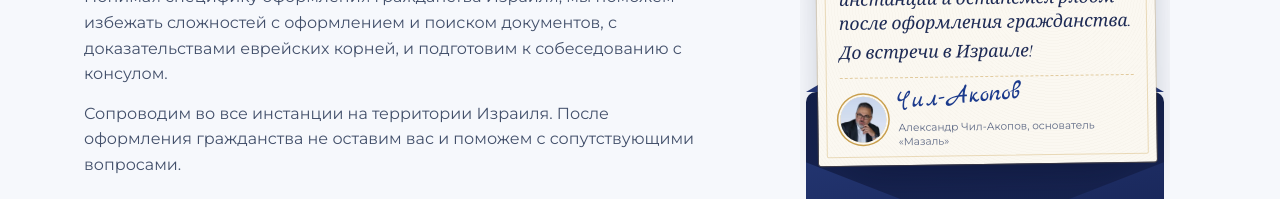
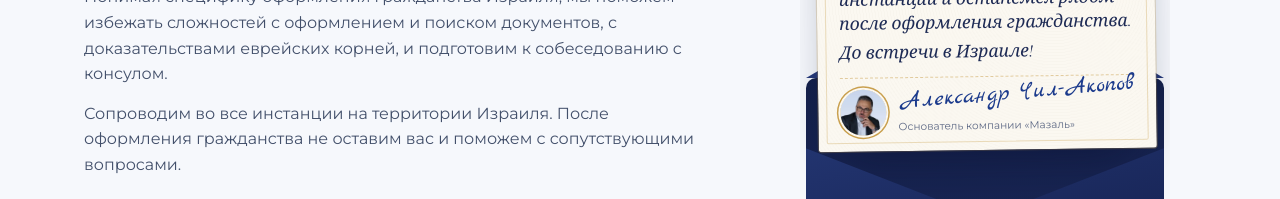
Before and after one commit to Avifrenk/mazal-site-demo, a plain HTML site: page index.html in a window 1280 px wide. Shown: the part 1347-1546 px from the top of the page. Drawn offline with nearby package versions, Linux system fonts and the light colour scheme; a web font is replaced by a local one.

Commit message:
Letter signature: full name, no duplicate below
Co-Authored-By: Claude Opus 5.5 <noreply@anthropic.com>

```diff
--- a/index.html
+++ b/index.html
@@ -309,7 +309,7 @@ body.lm-open{overflow:hidden}
 .lt p:first-child{font-size:21px;margin-bottom:6px}
 .ls{display:flex;align-items:center;gap:12px;margin-top:12px;padding-top:11px;border-top:1px dashed rgba(201,160,79,.5)}
 .ls-ph{width:46px;height:46px;border-radius:50%;object-fit:cover;flex-shrink:0;box-shadow:0 0 0 2px #FBF8F1,0 0 0 3.5px #C9A04F}
-.sign{font-family:"Marck Script",cursive;font-size:26px;line-height:1;color:#1B3A8C;transform:rotate(-4deg);transform-origin:left;display:inline-block}
+.sign{font-family:"Marck Script",cursive;font-size:24px;white-space:nowrap;line-height:1;color:#1B3A8C;transform:rotate(-4deg);transform-origin:left;display:inline-block}
 .sign-sub{font-size:10.5px;line-height:1.35;color:var(--muted);margin-top:5px}
 .wax{position:absolute;left:50%;bottom:85px;width:56px;height:56px;margin:0 0 -28px -28px;z-index:5;opacity:0;transform:translateY(60px) rotate(40deg) scale(.7);filter:drop-shadow(0 4px 6px rgba(0,0,0,.45));pointer-events:none}
 @media (max-width:520px){.lt{font-size:16.5px}.letter{padding:16px 18px 14px}}
@@ -956,7 +956,7 @@ footer .he{font-family:var(--hebrew);font-size:22px;color:#fff}
         </div>
         <div class="ls">
           <img class="ls-ph" src="img/alexander.webp" width="400" height="400" alt="Александр Чил-Акопов">
-          <div><div class="sign">Чил-Акопов</div><div class="sign-sub">Александр Чил-Акопов, основатель «Мазаль»</div></div>
+          <div><div class="sign">Александр Чил-Акопов</div><div class="sign-sub">Основатель компании «Мазаль»</div></div>
         </div>
       </div>
       <div class="env-front"><span>Лично в руки</span></div>
```
